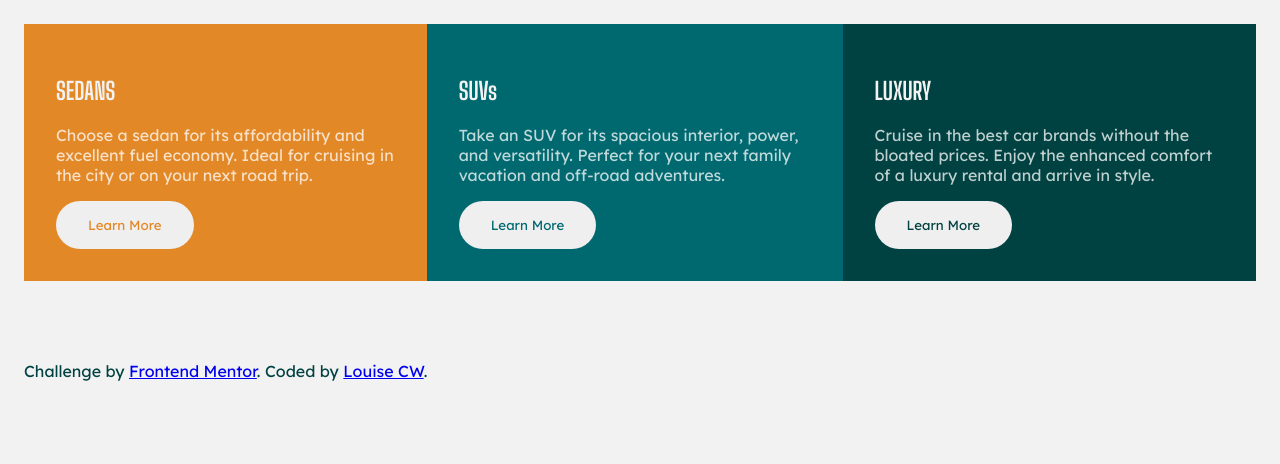
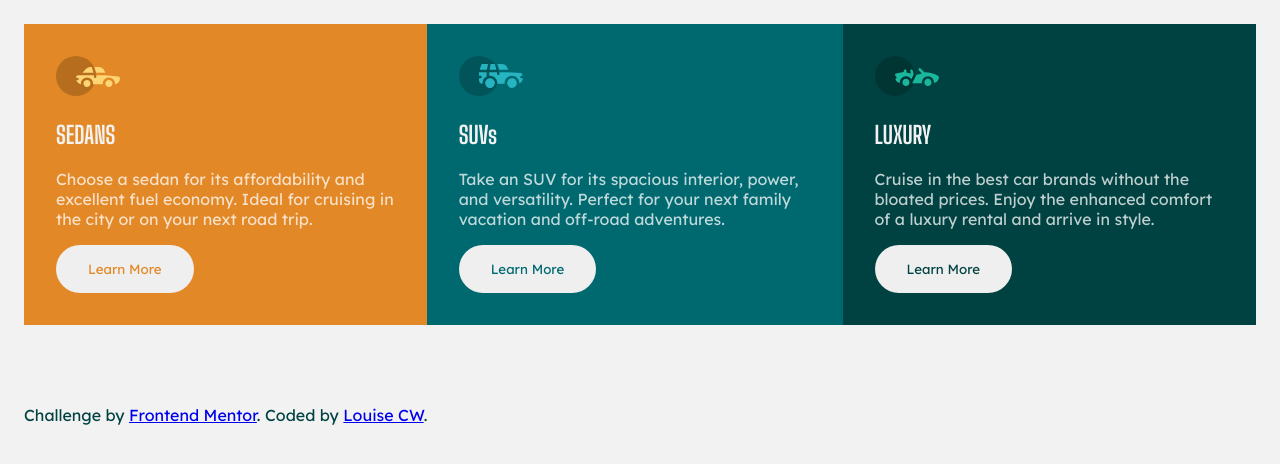
Before and after one commit to costelloeward/three-column-card, a plain HTML site: page index.html in a window 1280 px wide. Drawn offline with Linux system fonts and the light colour scheme.

Commit message:
add car icons

```diff
--- a/index.html
+++ b/index.html
@@ -18,6 +18,7 @@
 <body>
 <main>
   <section class="sedans">
+    <img src="images/icon-sedans.svg" alt="sedan icon">
     <h2>SEDANS</h2>
     <p>
       Choose a sedan for its affordability and excellent fuel economy. Ideal for cruising in the city
@@ -27,6 +28,7 @@
   </section>
 
   <section class="suvs">
+    <img src="images/icon-suvs.svg" alt="SUV icon">
   <h2>SUVs</h2>
   <p>
     Take an SUV for its spacious interior, power, and versatility. Perfect for your next family vacation
@@ -36,6 +38,7 @@
   </section>
 
   <section class="luxury">
+    <img src="images/icon-luxury.svg" alt="luxury car icon">
     <h2>LUXURY</h2>
     <p>
       Cruise in the best car brands without the bloated prices. Enjoy the enhanced comfort of a luxury
```
